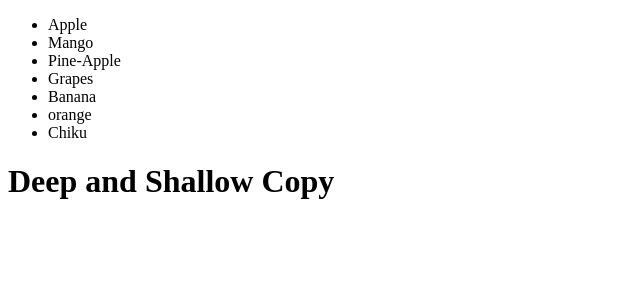
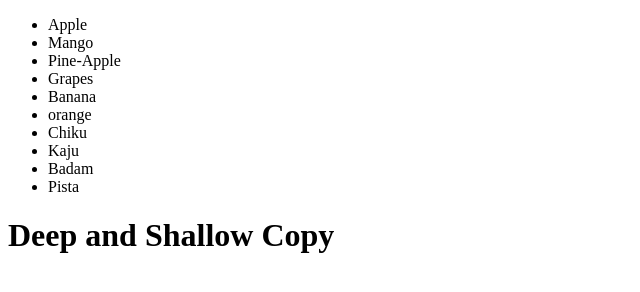
Before and after one commit to Nishantonic/Javascript-Practice, a website with bundled scripts: page DeepClone/index.html in a window 1280 px wide. Shown: the whole page, without its empty margins (0-640 px from the left). Built offline with nearby package versions, Linux system fonts and the light colour scheme.

Commit message:
update list item

```diff
--- a/DeepClone/index.html
+++ b/DeepClone/index.html
@@ -14,6 +14,9 @@
         <li>Banana</li>
         <li>orange</li>
         <li>Chiku</li>
+        <li>Kaju</li>
+        <li>Badam</li>
+        <li>Pista</li>
     </ul>
     <h1>Deep and Shallow Copy</h1>
     <div id="container"></div>
```
